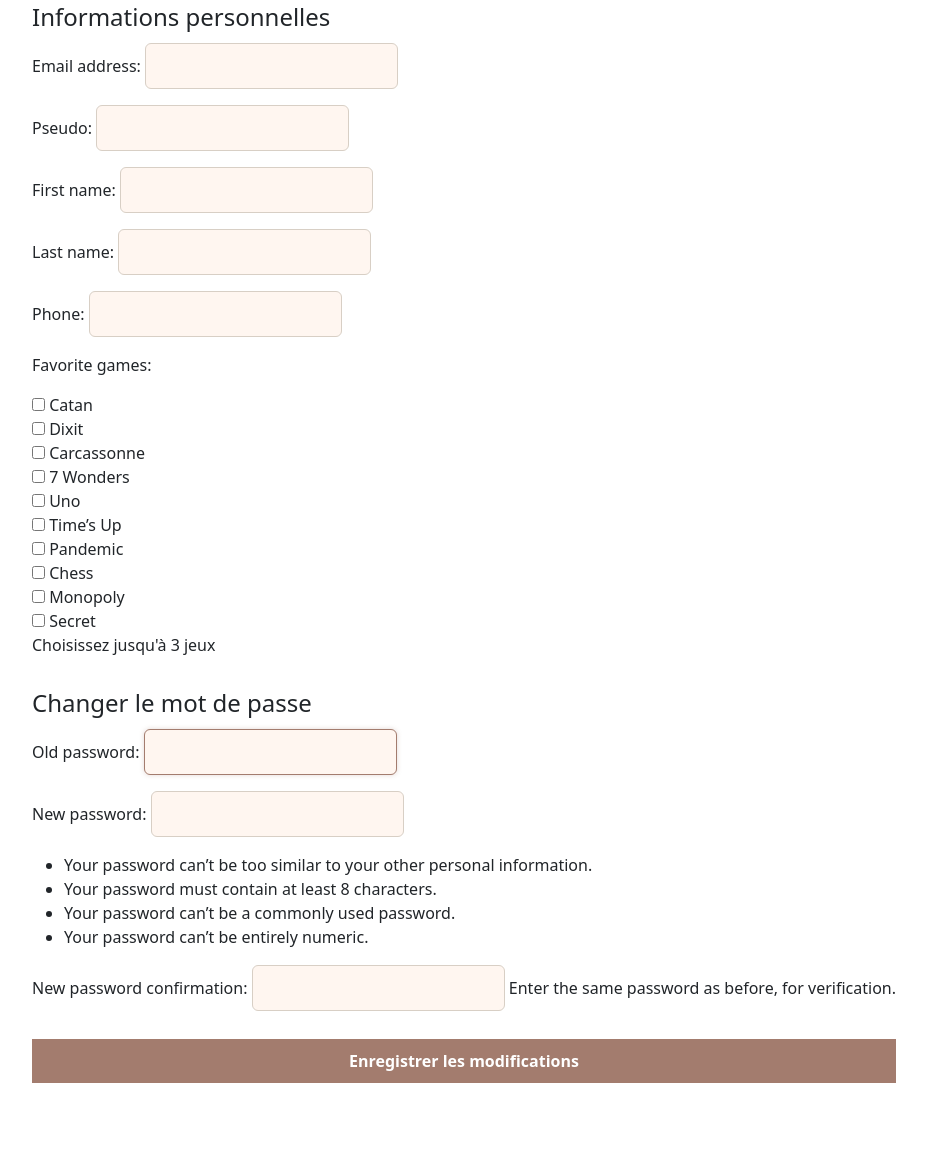
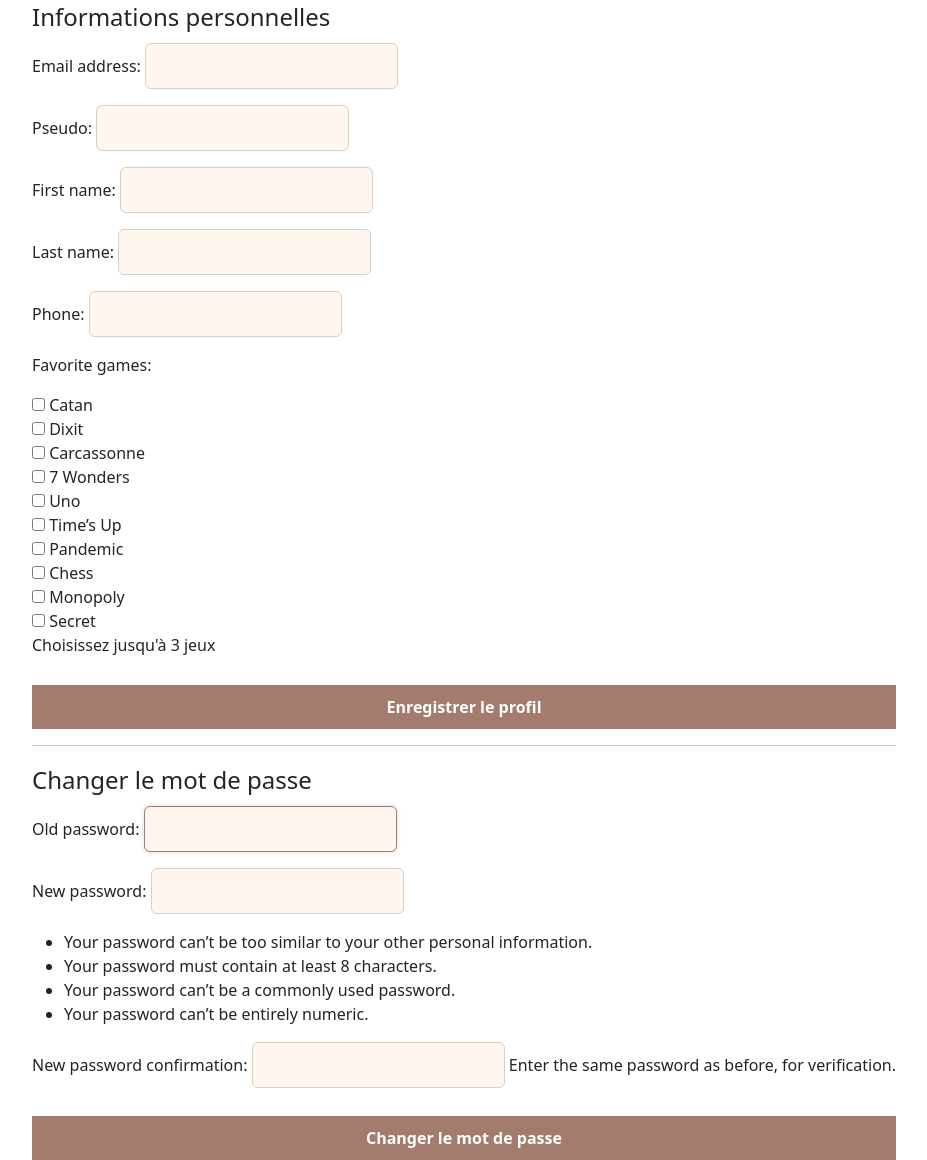
Before and after one commit to marwaboulkasim/Booking_board_games, a Django app: page /users/profile/ in a window 1280 px wide. Shown: the part 183-1343 px from the top of the page, without its empty margins (176-1103 px from the left). Before the commit the page ends 1266 px from the top, so only its background shows below. Run offline with Django 5.2, Linux system fonts and the light colour scheme; a user stored in the database is signed in; data comes from the database, SQL or seed files in the repository; both versions use the stored data as it was after the commit.

Commit message:
modif page gestion de profil

```diff
--- a/booking/users_app/templates/users_app/profile.html
+++ b/booking/users_app/templates/users_app/profile.html
@@ -6,18 +6,25 @@
 {% block content %}
 <h1>Mon profil</h1>
 
-<form method="post">
+<!-- Formulaire profil -->
+<form method="post" action="">
     {% csrf_token %}
     <fieldset>
         <legend>Informations personnelles</legend>
         {{ form.as_p }}
     </fieldset>
+    <button type="submit" name="save_profile">Enregistrer le profil</button>
+</form>
 
+<hr>
+
+<!-- Formulaire mot de passe -->
+<form method="post" action="">
+    {% csrf_token %}
     <fieldset>
         <legend>Changer le mot de passe</legend>
         {{ password_form.as_p }}
     </fieldset>
-
-    <button type="submit">Enregistrer les modifications</button>
+    <button type="submit" name="change_password">Changer le mot de passe</button>
 </form>
 {% endblock %}
```
Also changed, not shown: booking/db.sqlite3.
